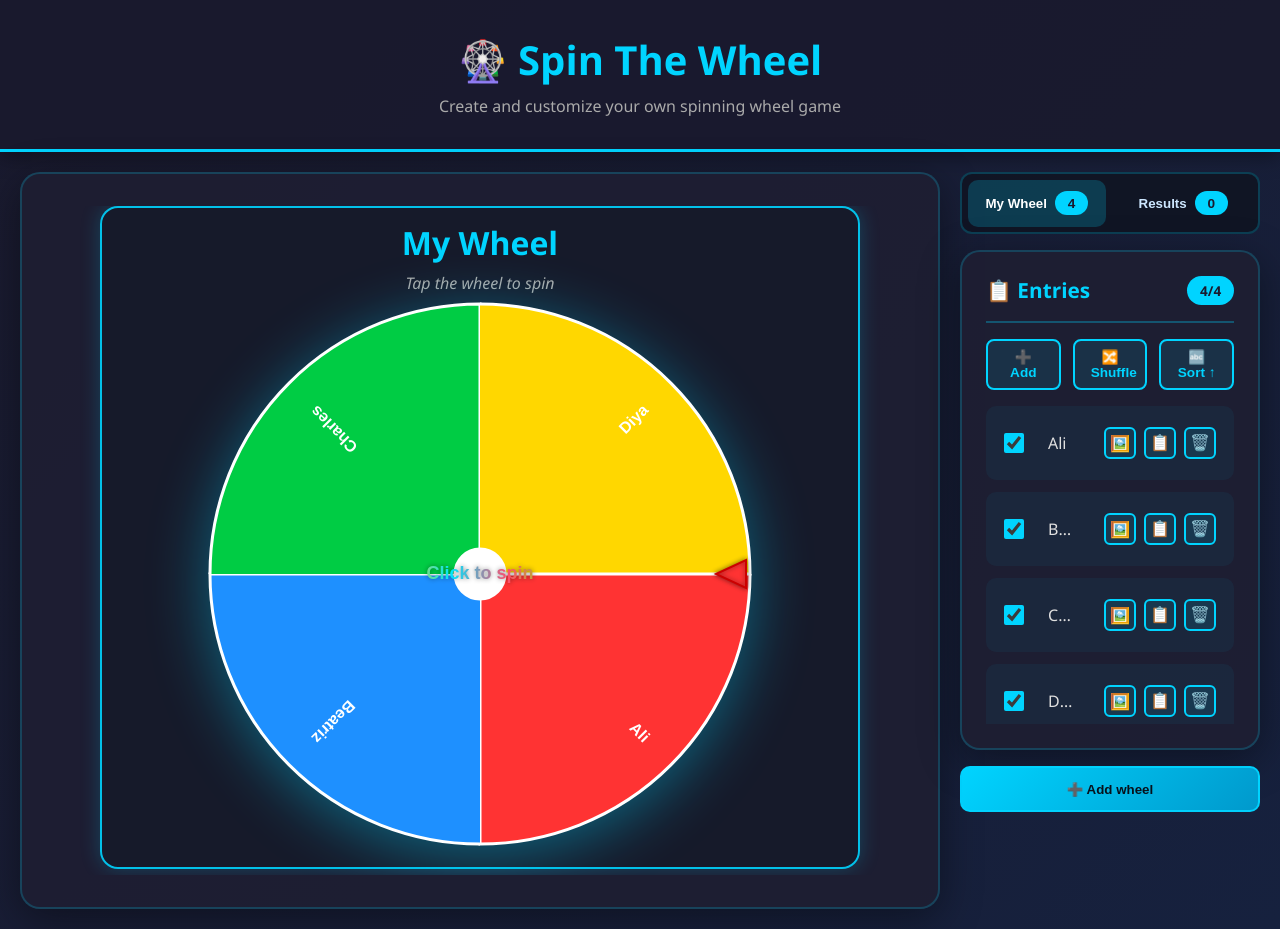
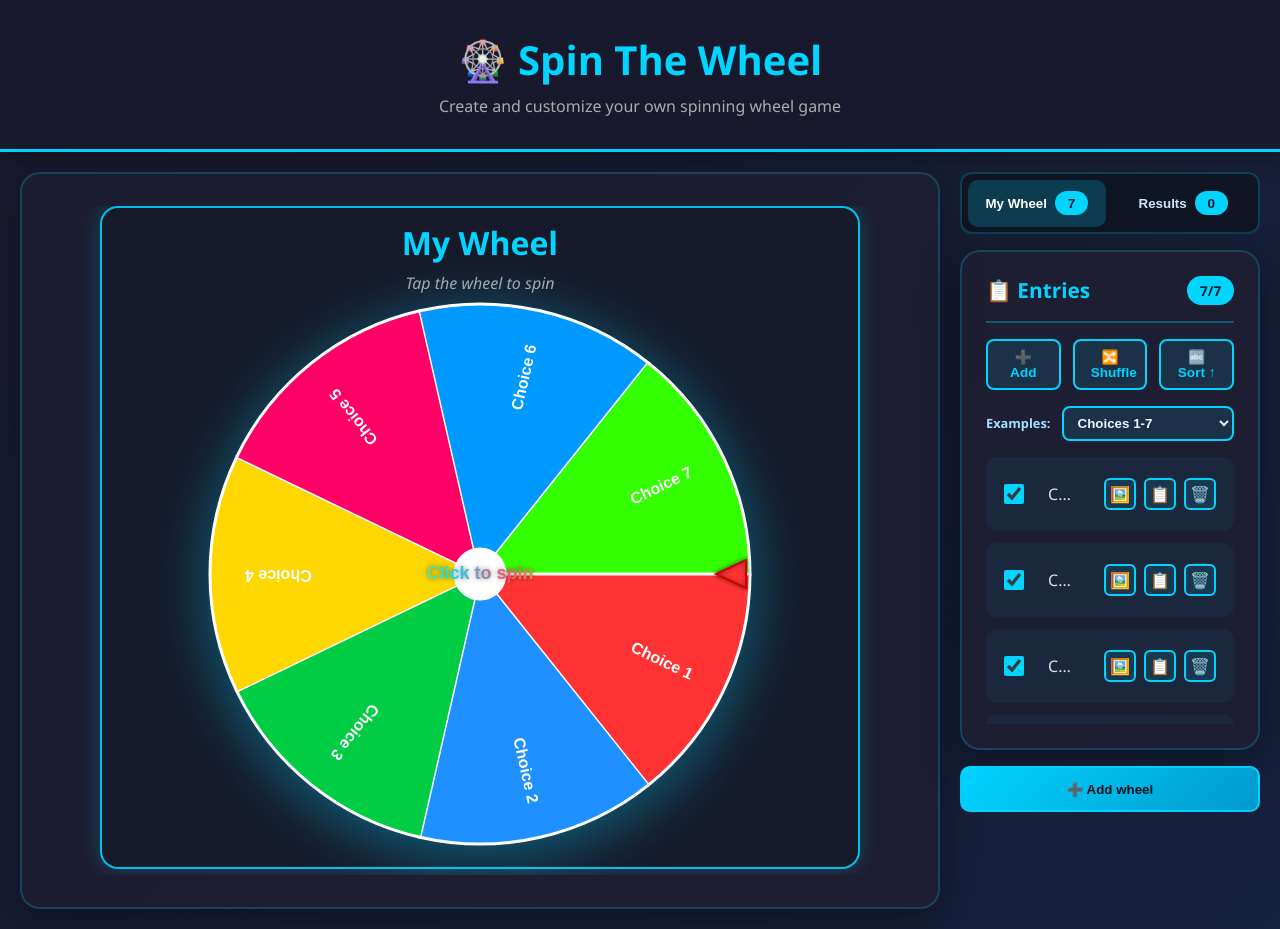
Before and after one commit to bikram73/Spin_The_Wheel_Game, a React (Vite) app: page / in a window 1280 px wide. Built offline with nearby package versions, Linux system fonts and the light colour scheme; the HTML template or start-up script is replaced by a standard one.

Commit message:
first commit

```diff
--- a/src/App.jsx
+++ b/src/App.jsx
@@ -5,16 +5,48 @@ import EntriesPanel from './components/EntriesPanel';
 import ResultsPanel from './components/ResultsPanel';
 import { motion } from 'framer-motion';
 
+const numberedEntries = (prefix) =>
+  Array.from({ length: 7 }, (_, index) => ({
+    id: uuidv4(),
+    name: `${prefix} ${index + 1}`,
+    checked: true,
+    image: null,
+  }));
+
+const textEntries = (values) =>
+  values.map((name) => ({
+    id: uuidv4(),
+    name,
+    checked: true,
+    image: null,
+  }));
+
+const buildExampleEntries = (type) => {
+  switch (type) {
+    case 'choice':
+      return numberedEntries('Choice');
+    case 'prize':
+      return numberedEntries('Prize');
+    case 'number':
+      return numberedEntries('Number');
+    case 'fruit':
+      return textEntries(['Apple', 'Banana', 'Mango', 'Orange', 'Grapes', 'Pineapple', 'Strawberry']);
+    case 'color':
+      return textEntries(['Red', 'Blue', 'Green', 'Yellow', 'Orange', 'Pink', 'Black']);
+    case 'animal':
+      return textEntries(['Lion', 'Tiger', 'Elephant', 'Zebra', 'Panda', 'Rabbit', 'Dolphin']);
+    case 'country':
+      return textEntries(['India', 'Japan', 'Brazil', 'Canada', 'Italy', 'Egypt', 'Australia']);
+    default:
+      return numberedEntries('Choice');
+  }
+};
+
 const createWheel = (name = 'Wheel') => ({
   id: uuidv4(),
   title: name,
   description: 'Tap the wheel to spin',
-  entries: [
-    { id: uuidv4(), name: 'Ali', checked: true, image: null },
-    { id: uuidv4(), name: 'Beatriz', checked: true, image: null },
-    { id: uuidv4(), name: 'Charles', checked: true, image: null },
-    { id: uuidv4(), name: 'Diya', checked: true, image: null },
-  ],
+  entries: buildExampleEntries('choice'),
   results: [],
   isSpinning: false,
   selectedResult: null,
@@ -63,6 +95,15 @@ export default function App() {
         ...wheel.entries,
         { id: uuidv4(), name: nextName, checked: true, image: null },
       ],
+    }));
+  };
+
+  const applyExampleEntries = (type) => {
+    if (!activeWheel) return;
+
+    updateWheel(activeWheel.id, (wheel) => ({
+      ...wheel,
+      entries: buildExampleEntries(type),
     }));
   };
 
@@ -361,6 +402,7 @@ export default function App() {
               <EntriesPanel
                 entries={activeWheel.entries}
                 onAddEntry={addEntry}
+                onApplyExample={applyExampleEntries}
                 onUpdateEntry={updateEntry}
                 onDeleteEntry={deleteEntry}
                 onToggleEntry={toggleEntry}
--- a/src/components/EntriesPanel.jsx
+++ b/src/components/EntriesPanel.jsx
@@ -4,6 +4,7 @@ import { motion, AnimatePresence } from 'framer-motion';
 export default function EntriesPanel({
   entries,
   onAddEntry,
+  onApplyExample,
   onUpdateEntry,
   onDeleteEntry,
   onToggleEntry,
@@ -17,6 +18,7 @@ export default function EntriesPanel({
   const [showAddPopup, setShowAddPopup] = useState(false);
   const [newEntryName, setNewEntryName] = useState('');
   const [copyNotice, setCopyNotice] = useState('');
+  const [selectedExample, setSelectedExample] = useState('choice');
   const copyNoticeTimerRef = useRef(null);
 
   const startEdit = (id, name) => {
@@ -100,6 +102,12 @@ export default function EntriesPanel({
     }, 1600);
   };
 
+  const handleExampleChange = (e) => {
+    const nextExample = e.target.value;
+    setSelectedExample(nextExample);
+    onApplyExample(nextExample);
+  };
+
   return (
     <motion.section
       className="panel entries-panel"
@@ -143,6 +151,24 @@ export default function EntriesPanel({
         >
           🔤 Sort {sortOrder === 'asc' ? '↑' : '↓'}
         </motion.button>
+      </div>
+
+      <div className="example-controls">
+        <span className="example-label">Examples:</span>
+        <select
+          className="example-select"
+          value={selectedExample}
+          onChange={handleExampleChange}
+          title="Select entry example"
+        >
+          <option value="choice">Choices 1-7</option>
+          <option value="prize">Prize 1-7</option>
+          <option value="number">Number 1-7</option>
+          <option value="fruit">Fruits</option>
+          <option value="color">Colors</option>
+          <option value="animal">Animals</option>
+          <option value="country">Countries</option>
+        </select>
       </div>
 
       <AnimatePresence>
--- a/src/styles.css
+++ b/src/styles.css
@@ -478,6 +478,41 @@ body,
   color: #7de8ff;
   font-size: 0.85rem;
   font-weight: 600;
+}
+
+.example-controls {
+  display: flex;
+  flex-wrap: nowrap;
+  gap: 0.5rem;
+  align-items: center;
+}
+
+.example-label {
+  color: #9fdfff;
+  font-size: 0.8rem;
+  font-weight: 700;
+  min-width: 68px;
+}
+
+.example-select {
+  flex: 1;
+  min-width: 0;
+  padding: 0.45rem 0.6rem;
+  border: 2px solid #00d4ff;
+  border-radius: 8px;
+  background: rgba(0, 212, 255, 0.1);
+  color: #e8f7ff;
+  font-weight: 600;
+}
+
+.example-select:focus {
+  outline: none;
+  border-color: #00d4ff;
+  background: rgba(0, 212, 255, 0.18);
+}
+
+.example-select option {
+  color: #0c1b2f;
 }
 
 /* ==================== Entries Panel ==================== */
```
